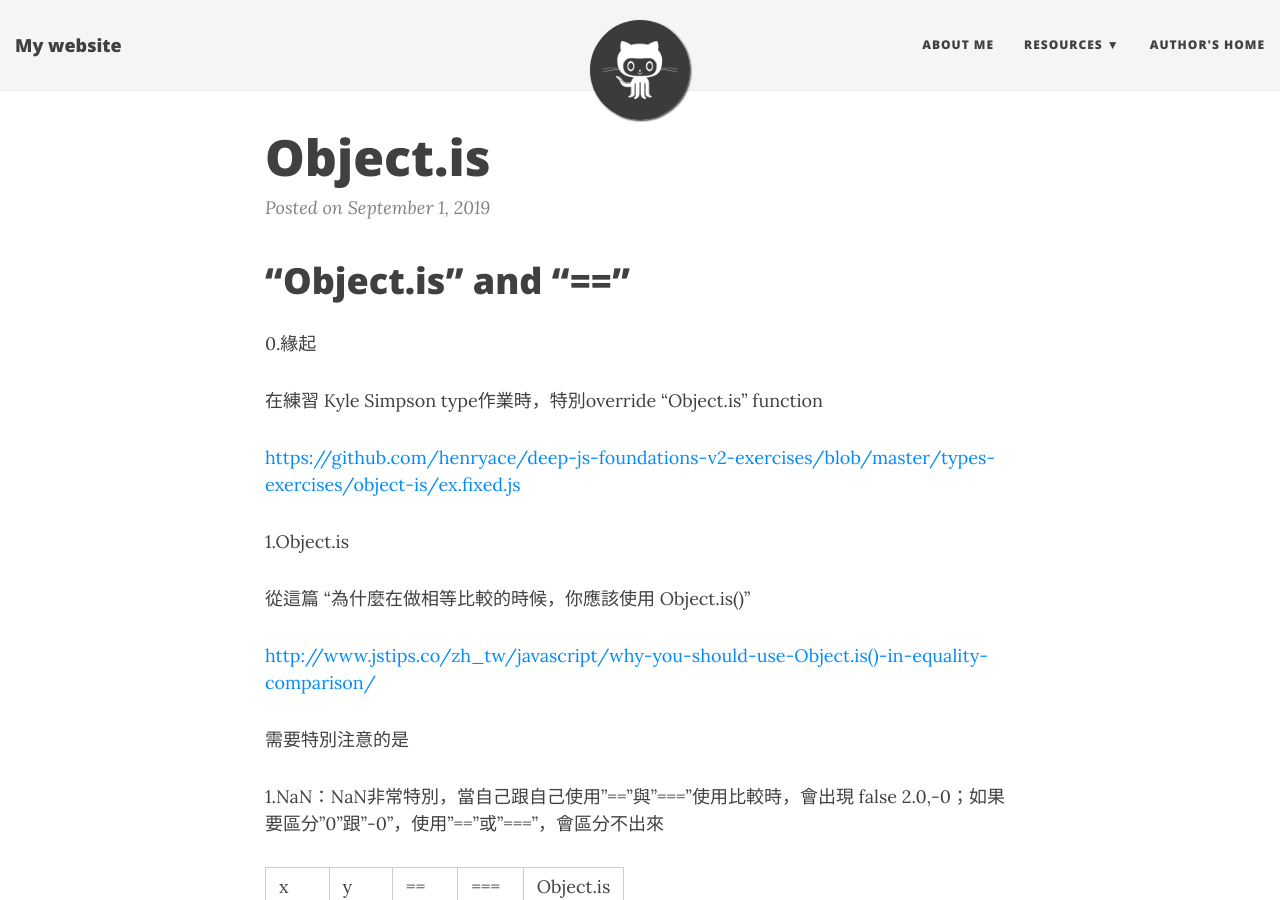
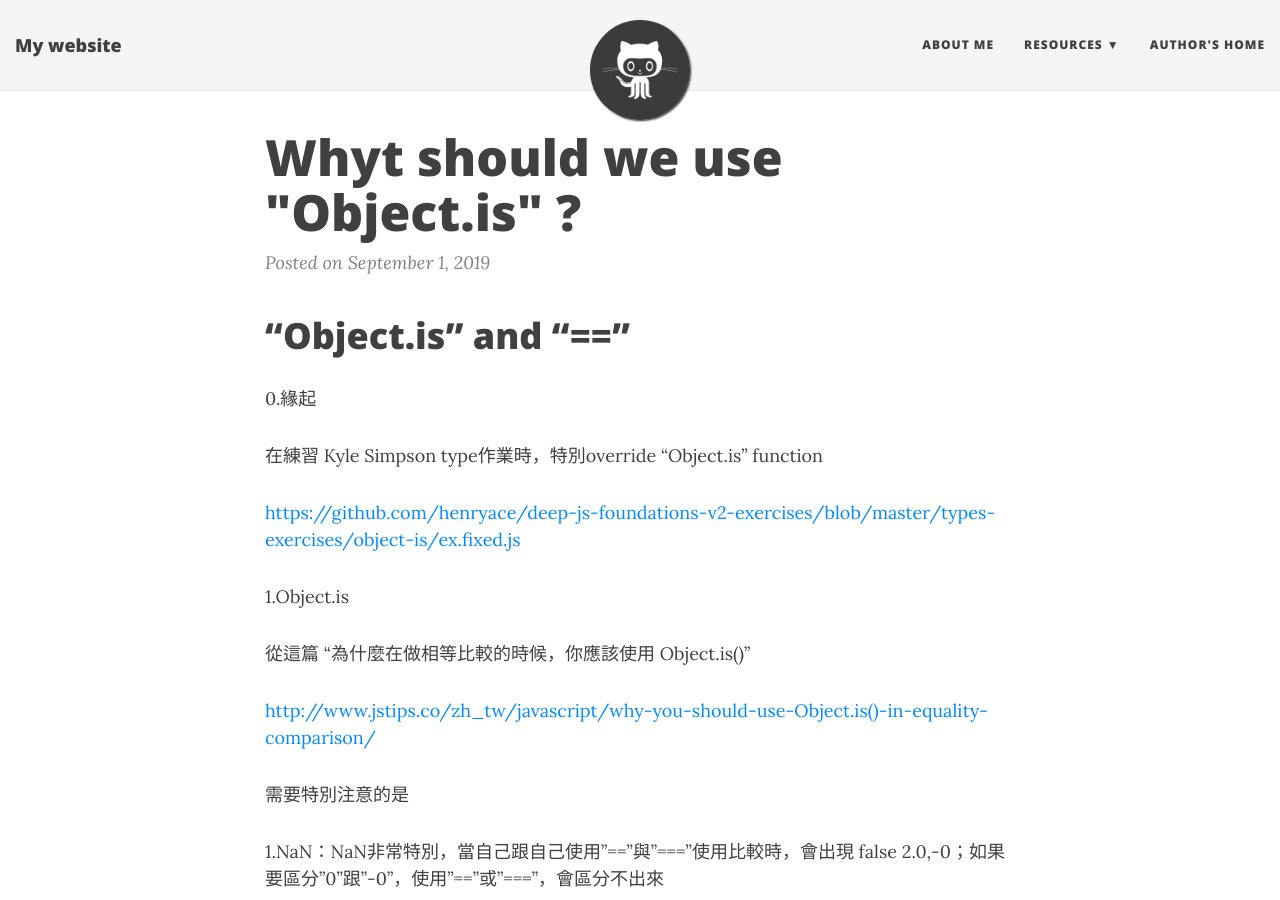
Before and after one commit to henryace/henryace.github.io, a Jekyll site: the page built from _posts/2019-09-01-Type.md, in a window 1280 px wide and 900 px high. Built offline with Jekyll 4.4.1, drawn with Linux system fonts in a browser that asks for light colours; nearby versions of some CDN libraries.

Commit message:
Update 2019-09-01-Type.md

```diff
--- a/_posts/2019-09-01-Type.md
+++ b/_posts/2019-09-01-Type.md
@@ -1,6 +1,6 @@
 ---
 layout:     post
-title:      Object.is
+title:      Whyt should we use "Object.is" ?
 subtitle:
 date:       2019-09-01
 author:     henryace
```
